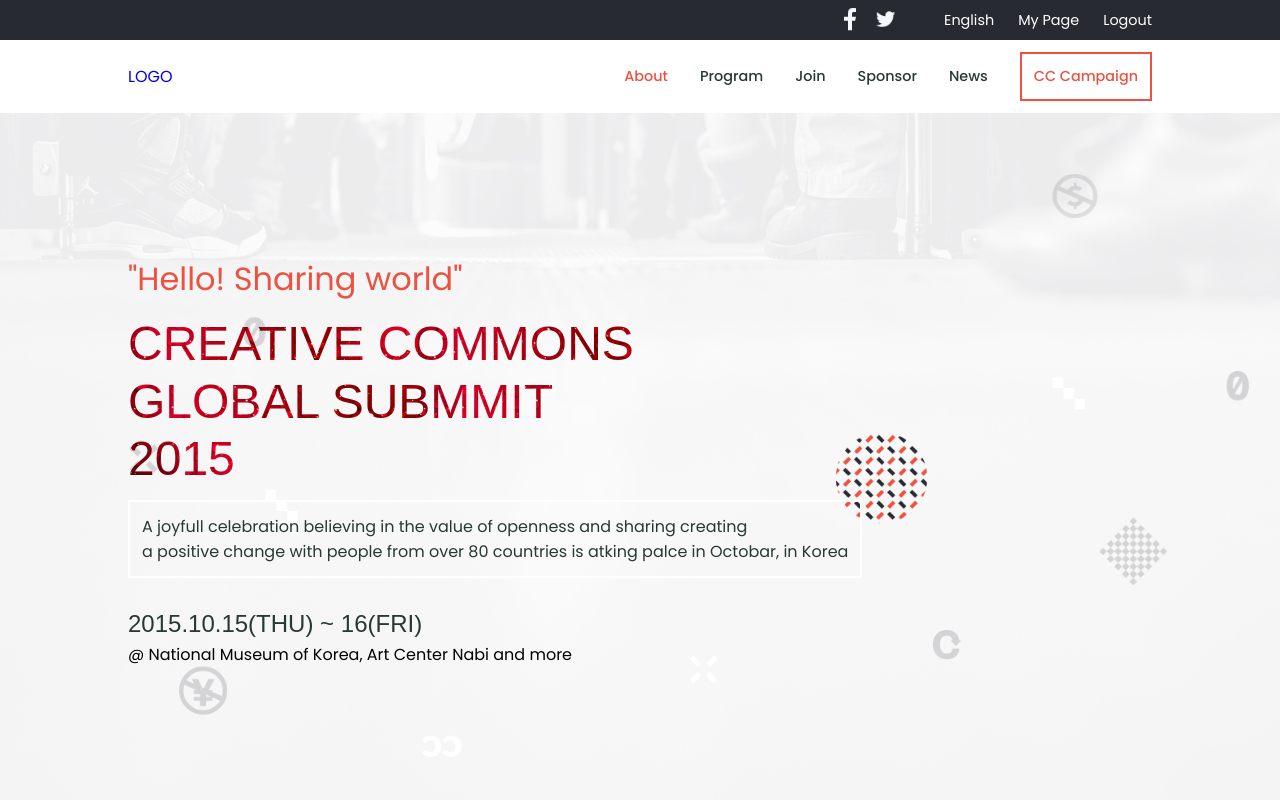
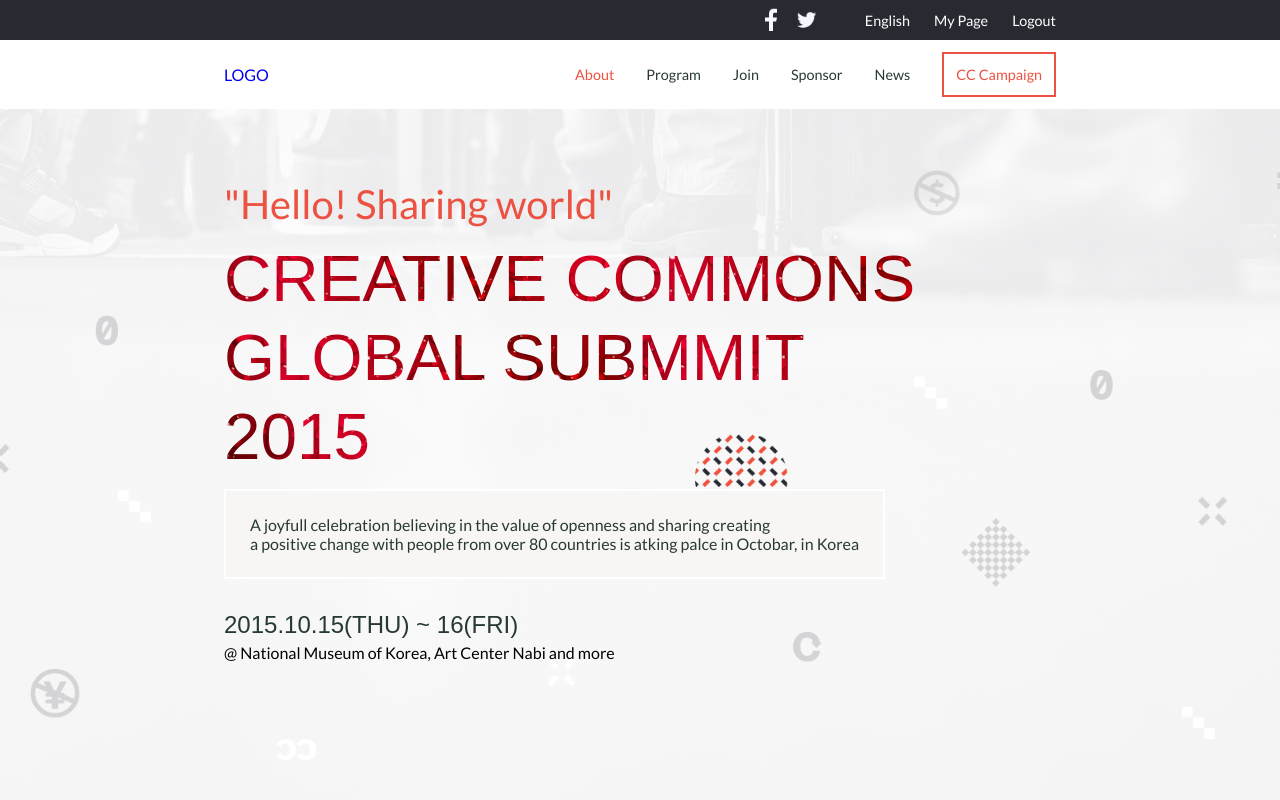
Before and after one commit to sagieramos/CAPSTONE-ONE, a website: page index.html in a window 1280 px wide. Shown: the top 800 px of the page. Drawn offline with Linux system fonts and the light colour scheme; a web font is replaced by a local one.

Commit message:
header desktop complete

```diff
--- a/css/common.css
+++ b/css/common.css
@@ -2,12 +2,11 @@
 @import url('https://fonts.cdnfonts.com/css/cocogoose');
 
 body {
-    font-family: 'Lato', sans-serif;
-    font-size: 16px;
-    width: 100%;
-    overflow-x: hidden;
-    font-family: "Poppins", sans-serif;
-    font-style: normal;
+  font-family: 'Lato', sans-serif;
+  font-size: 16px;
+  width: 100%;
+  overflow-x: hidden;
+  font-style: normal;
 }
 
 *,
--- a/css/desktop.css
+++ b/css/desktop.css
@@ -1,9 +1,9 @@
 :read-only {
   --max-width: 746px;
-    --window-width: 80%;
-    --cblk: #273A31;
-    --cred: #EC5242;
-    --cgray: #D3D3D3;
+  --window-width: 65%;
+  --cblk: #273a31;
+  --cred: #ec5242;
+  --cgray: #d3d3d3;
 }
 
 .mb {
@@ -11,7 +11,7 @@
 }
 
 .top-nav-container {
-    background: #272A31;
+  background: #272a31;
   width: 100%;
 }
 
@@ -20,7 +20,6 @@
   align-items: center;
   height: 40px;
   justify-content: flex-end;
-    width: var(--max-width);
   min-width: var(--max-width);
   margin: 0 auto;
   width: var(--window-width);
@@ -45,7 +44,7 @@
 .h-link * {
   color: #fff;
   cursor: pointer;
-    font-size: .9rem;
+  font-size: 0.9rem;
 }
 
 .main-nav,
@@ -67,23 +66,6 @@
   justify-content: space-between;
   align-items: center;
   padding: 12px 0;
-
-}
-
-.main-nav-link {
-    display: flex;
-    align-items: center;
-    gap: 32px;
-    font-size: .9rem;
-    font-weight: 500;
-}
-
-.main-nav-link a:not(:first-child):not(:last-child) {
-    color: var(--cblk);
-}
-
-.main-nav-link a:first-child {
-    color: var(--cred);
 }
 
 .main-nav-link a:last-child {
@@ -92,25 +74,43 @@
   border: 2px solid var(--cred);
 }
 
+.main-nav-link {
+  display: flex;
+  align-items: center;
+  gap: 32px;
+  font-size: 0.9rem;
+  font-weight: 500;
+}
+
+.main-nav-link a:first-child {
+  color: var(--cred);
+}
+
+.main-nav-link a:not(:first-child):not(:last-child) {
+  color: var(--cblk);
+}
+
 .headline-container {
   background: url(../assets/bg/desktop-bg-img.png);
   background-repeat: no-repeat;
   background-size: cover;
+  background-position: center;
   width: 100%;
-    height: 87vh;
+  height: 88vh;
 }
 
 .headline h2:first-child {
   color: var(--cred);
   font-weight: 400;
-    font-size: 2rem;
+  font-size: 2.5rem;
   margin-bottom: 12px;
+  margin-top: -80px;
 }
 
 .headline h2:nth-of-type(2) {
   color: var(--cred);
   font-family: 'COCOGOOSE', sans-serif;
-    font-size: 3rem;
+  font-size: 4.1rem;
   font-weight: 500;
   margin-bottom: 12px;
   line-height: 1.2;
@@ -124,8 +124,9 @@
 .intro-txt {
   width: fit-content;
   color: var(--cblk);
+  background: #f8f5f5;
   border: 2px solid #fff;
-    padding: 12px;
+  padding: 24px;
   margin-bottom: 32px;
 }
 
--- a/css/hamburger.css
+++ b/css/hamburger.css
@@ -2,7 +2,7 @@
   --bar-width: 24px;
   --bar-height: 3px;
   --hamburger-gap: 4px;
-  --foreground: #272A31;
+  --foreground: #272a31;
   --background: white;
   --hamburger-margin-top: 12px;
   --hamburger-margin-side: 12px;
--- a/css/mobile.css
+++ b/css/mobile.css
@@ -1,3 +1,3 @@
 .dk {
-    display: none;
+  display: none;
 }
```
Lines whose indentation alone changed are shown as unchanged.
